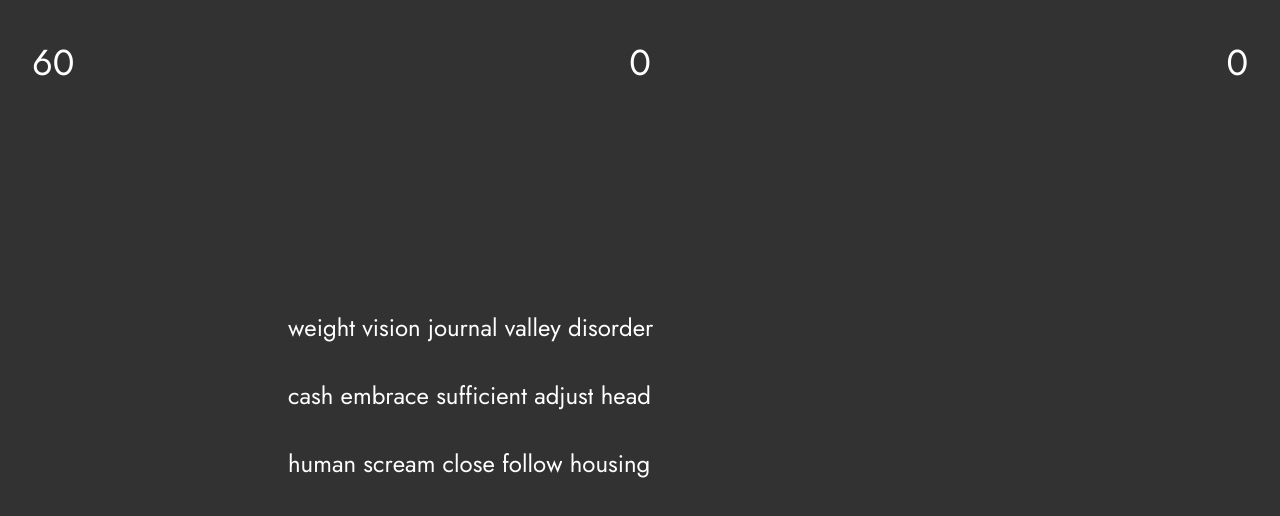
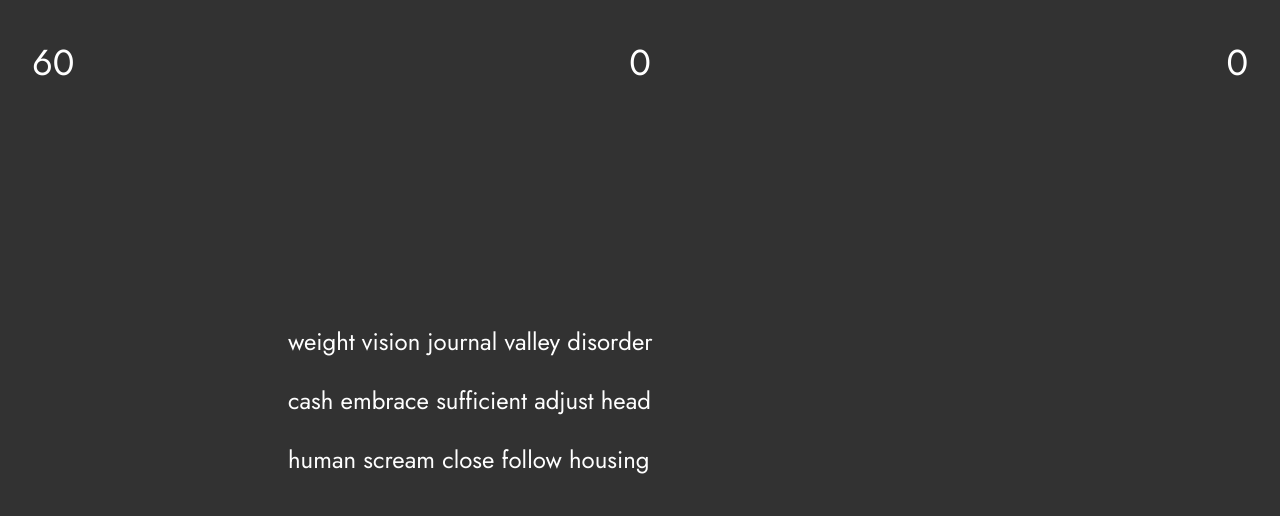
Before and after one commit to Univa/acts, a React (Create React App) app: page / in a window 1280 px wide. Shown: the top 516 px of the page. Built offline with nearby package versions, Linux system fonts and the light colour scheme.

Commit message:
remove display: inline-block from all character spans.
incorrect-typed space characters would start appearing on screen due to
this change. so i also changed renderLine to prevent them from rendering

```diff
--- a/src/scenes/type/components/Words/index.jsx
+++ b/src/scenes/type/components/Words/index.jsx
@@ -67,7 +67,9 @@ export default class Words extends React.Component {
                     charCount++
                 }
                 for (var incorrect in line_data[word].incorrect) {
-                    chars.push(<Char key={ "incorrect-char-" + incorrect } type="incorrect" character={ line_data[word].incorrect.charAt(incorrect) } />)
+                    if (line_data[word].incorrect.charAt(incorrect) !== " ") {
+                        chars.push(<Char key={ "incorrect-char-" + incorrect } type="incorrect" character={ line_data[word].incorrect.charAt(incorrect) } />)
+                    }
                 }
                 for (var notTyped in line_data[word].notTyped) {
                     chars.push(<Char key={ "char-" + charCount } type="notTyped" character={ line_data[word].notTyped.charAt(notTyped) } />)
--- a/src/scenes/type/components/Words/styles.scss
+++ b/src/scenes/type/components/Words/styles.scss
@@ -20,7 +20,6 @@
 }
 
 .Char {
-    display: inline-block;
     overflow: hidden;
     transition: 0.2s;
 }
```
